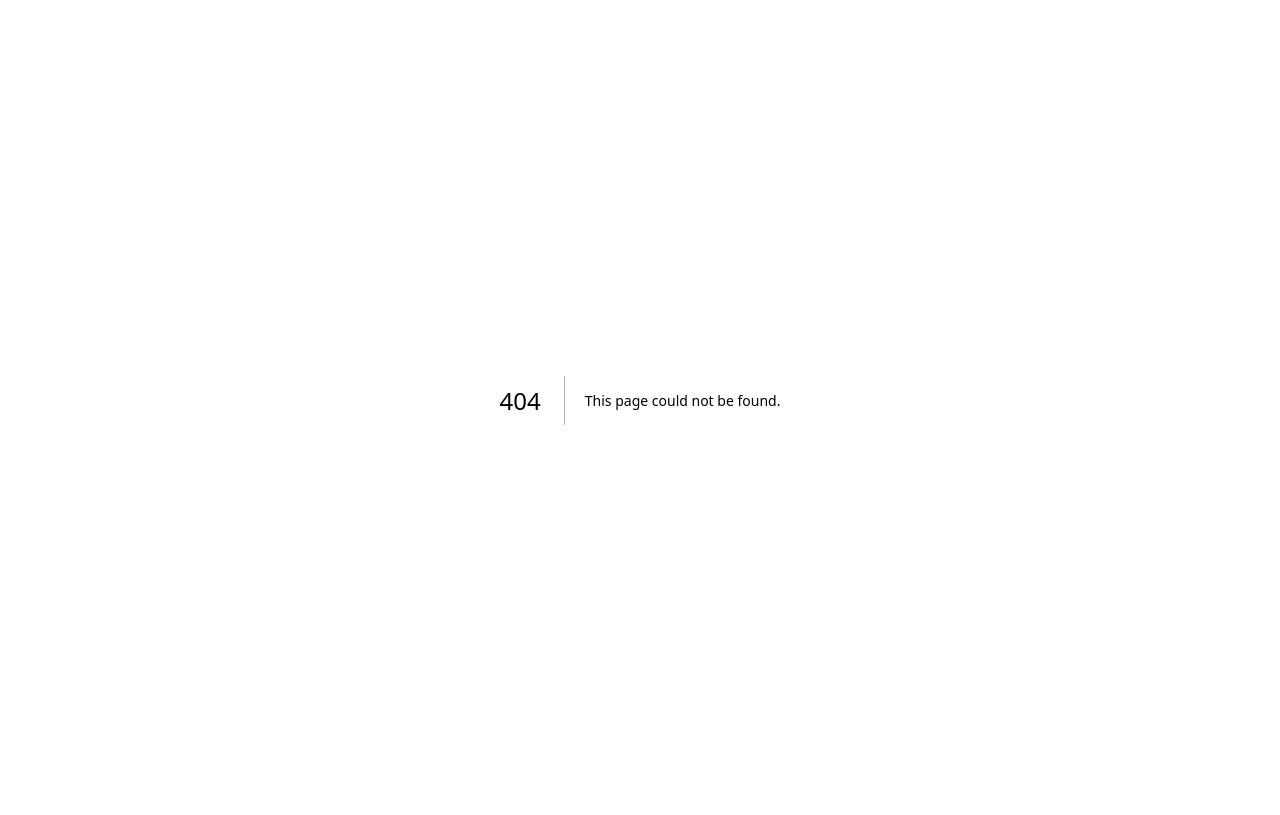
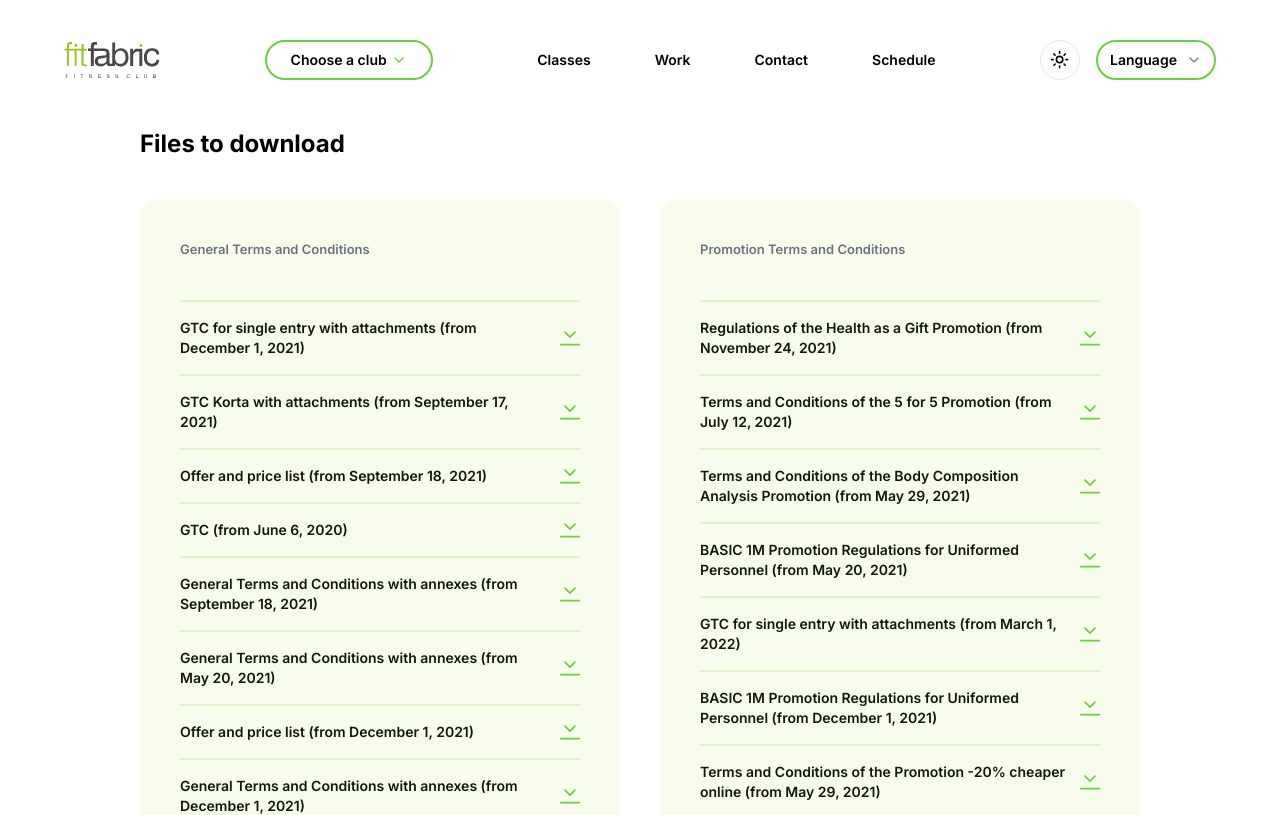
Before and after one commit to level-edu/frontend, a Next.js app: page /files-to-download in a window 1280 px wide. Before the commit this address had no page. Shown: the top 815 px of the page. Built offline with nearby package versions, Linux system fonts and the light colour scheme.

Commit message:
files to downlaod page

```diff
--- /dev/null
+++ b/app/(pages)/(routes)/files-to-download/page.tsx
@@ -0,0 +1,14 @@
+import FileDownload from '@/components/file-download'
+import React from 'react'
+
+const FilesToDownloadPage = () => {
+    return (
+        <div className='h-full max-w-screen-lg mx-auto'>
+            <div className='px-3 mt-32 mb-20'>
+                <FileDownload />
+            </div>
+        </div>
+    )
+}
+
+export default FilesToDownloadPage
```
